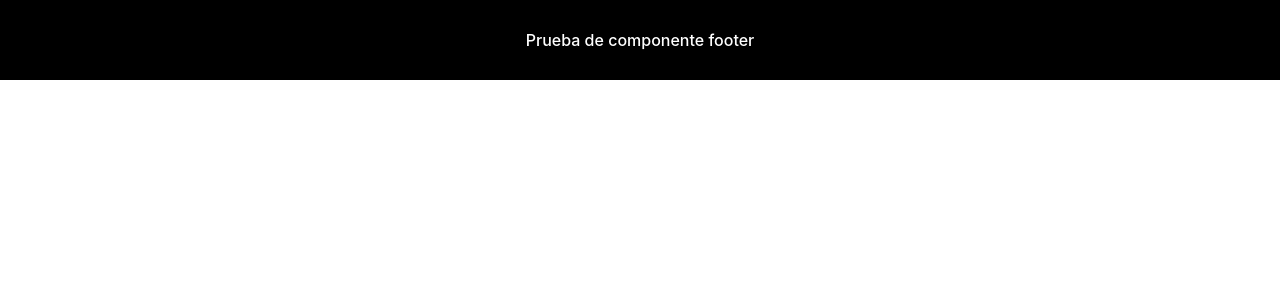
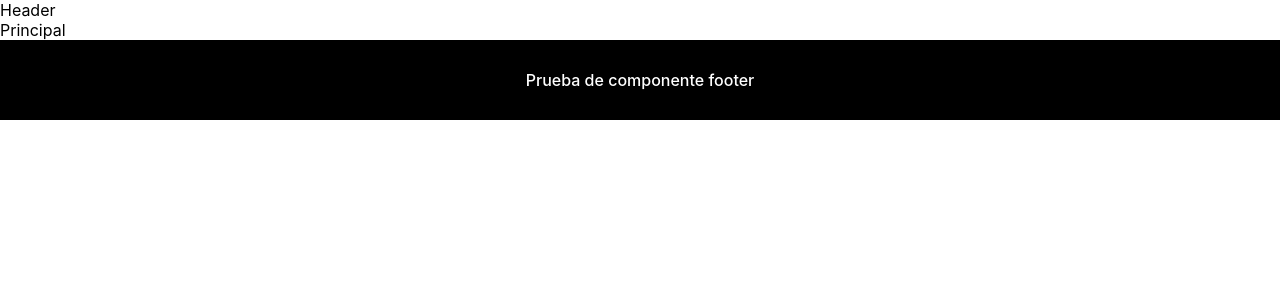
Before and after one commit to Willie1953/Grupo-ALFA-NUMEN, a React (Create React App) app: page / in a window 1280 px wide. Shown: the top 300 px of the page. Built offline with nearby package versions, Linux system fonts and the light colour scheme.

Commit message:
Âcommit para descartar

```diff
--- a/src/App.js
+++ b/src/App.js
@@ -2,9 +2,13 @@ import Footer from "./components/Footer";
 
 function App() {
   return (
-    <div>
-      <Footer/>
+    <>
+    <header>Header</header>
+    <main>Principal</main>
+    <div className="App-footer w-full h-fit text-xs text-center bg-white-200">
+        <Footer/>
     </div>
+    </>
   );
 }
 
```
Also changed, not shown: src/Footer/Footer.jsx (added).
